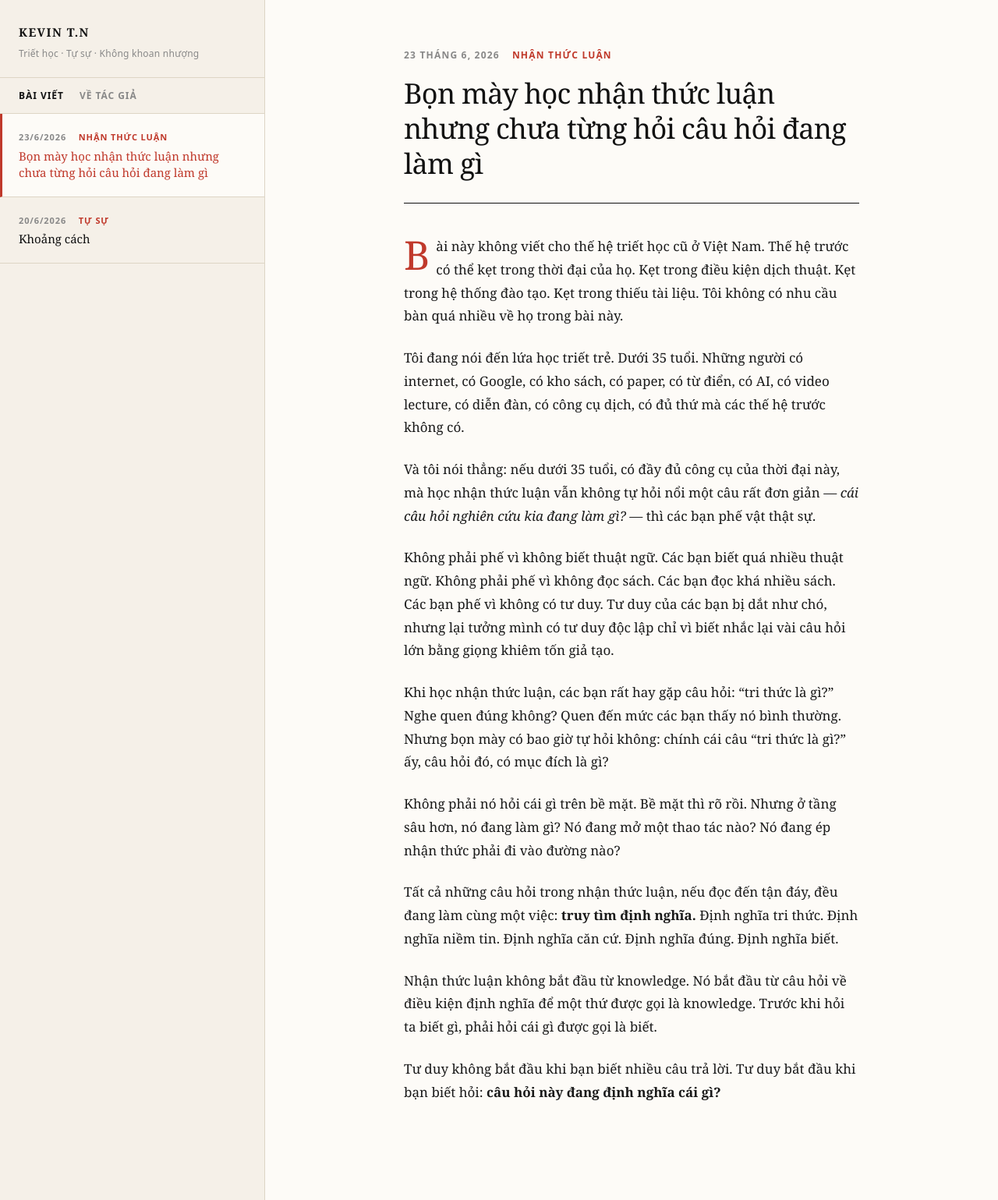
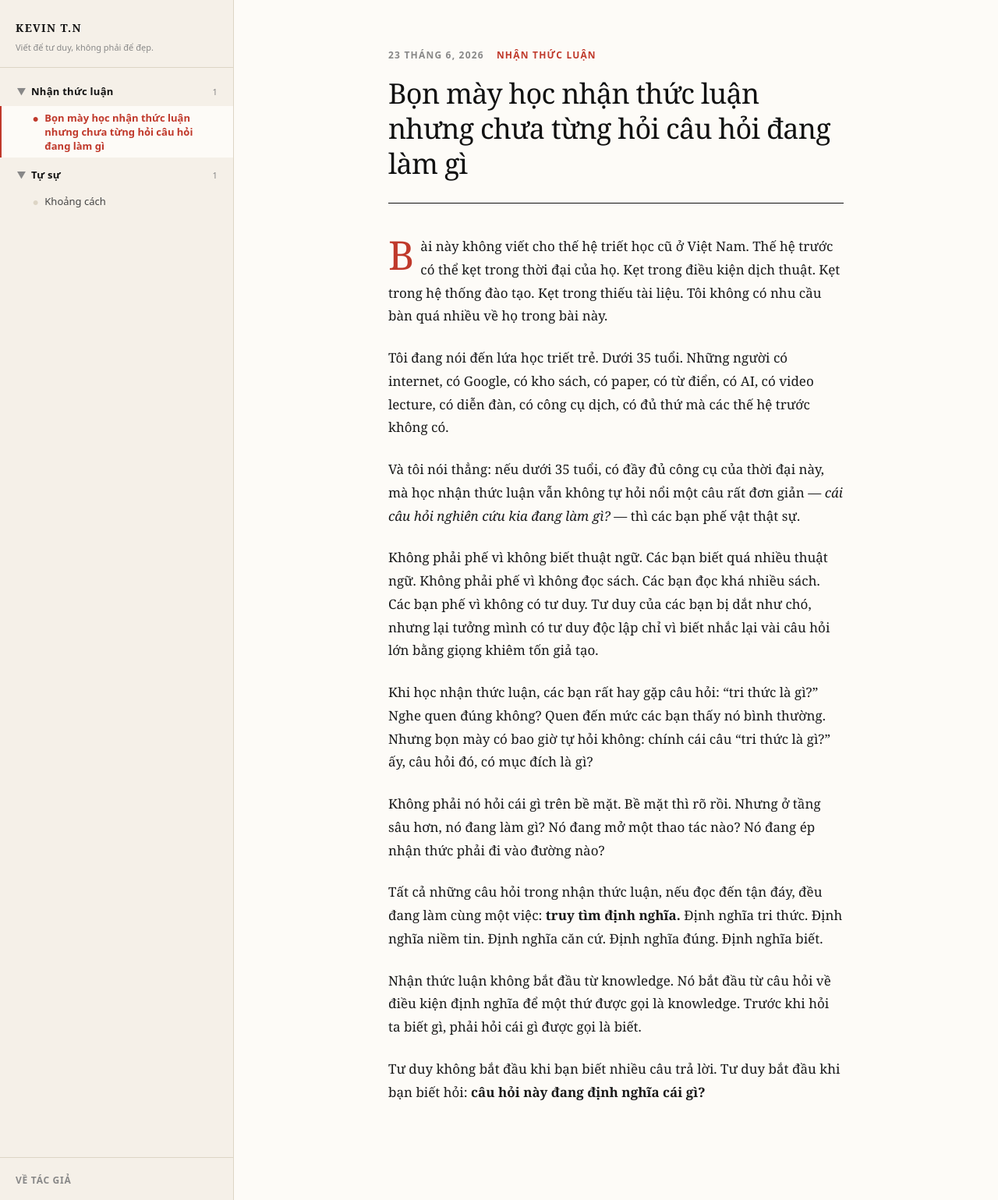
Before and after one commit to jkdkr2439/jkdkr2439.github.io, a Jekyll site: the page built from index.html, in a window 1280 px wide. Shown: the whole page at 78% size. Built offline with Jekyll 4.4.1, drawn with Linux system fonts in a browser that asks for light colours.

Commit message:
sidebar: folder tree grouped by tag

```diff
--- a/index.html
+++ b/index.html
@@ -10,7 +10,7 @@ layout: none
 <meta name="description" content="Triết học · Tự sự · Không khoan nhượng">
 <link rel="preconnect" href="https://fonts.googleapis.com">
 <link rel="preconnect" href="https://fonts.gstatic.com" crossorigin>
-<link href="https://fonts.googleapis.com/css2?family=Noto+Serif:ital,wght@0,400;0,700;1,400&display=swap" rel="stylesheet">
+<link href="https://fonts.googleapis.com/css2?family=Noto+Serif:ital,wght@0,400;0,700;1,400&family=JetBrains+Mono:wght@400&display=swap" rel="stylesheet">
 <style>
 :root {
   --bg: #F5F0E8;
@@ -19,11 +19,10 @@ layout: none
   --muted: #888;
   --red: #C0392B;
   --border: #DDD5C5;
-  --sidebar-w: 340px;
+  --sidebar-w: 300px;
 }
 
 * { box-sizing: border-box; margin: 0; padding: 0; }
-
 html, body { height: 100%; overflow: hidden; }
 
 body {
@@ -34,13 +33,10 @@ body {
   line-height: 1.75;
 }
 
-/* LAYOUT */
-.app {
-  display: flex;
-  height: 100vh;
-}
+/* === LAYOUT === */
+.app { display: flex; height: 100vh; }
 
-/* LEFT SIDEBAR */
+/* === SIDEBAR === */
 .sidebar {
   width: var(--sidebar-w);
   min-width: var(--sidebar-w);
@@ -52,38 +48,134 @@ body {
 }
 
 .sidebar-header {
-  padding: 28px 24px 20px;
+  padding: 24px 20px 16px;
   border-bottom: 1px solid var(--border);
 }
 
 .sidebar-logo {
   font-weight: 700;
-  font-size: 15px;
+  font-size: 14px;
   letter-spacing: 0.1em;
   text-transform: uppercase;
   color: var(--ink);
+}
+
+.sidebar-tagline {
+  font-size: 11px;
+  color: var(--muted);
+  font-family: system-ui, -apple-system, sans-serif;
+  margin-top: 2px;
+}
+
+/* TREE */
+.tree {
+  flex: 1;
+  overflow-y: auto;
+  padding: 12px 0;
+  font-family: system-ui, -apple-system, sans-serif;
+  font-size: 13px;
+}
+
+.tree-section {
   margin-bottom: 4px;
 }
 
-.sidebar-tagline {
-  font-size: 12px;
-  color: var(--muted);
-  font-family: system-ui, -apple-system, sans-serif;
+.tree-folder {
+  display: flex;
+  align-items: center;
+  gap: 6px;
+  padding: 7px 20px;
+  cursor: pointer;
+  font-weight: 600;
+  color: var(--ink);
   letter-spacing: 0.02em;
+  user-select: none;
+  transition: background 0.1s;
 }
 
-.sidebar-nav {
-  padding: 12px 24px;
-  border-bottom: 1px solid var(--border);
-  display: flex;
-  gap: 20px;
+.tree-folder:hover {
+  background: rgba(0,0,0,0.04);
 }
 
-.sidebar-nav a {
+.tree-folder .icon {
+  font-size: 12px;
+  width: 14px;
+  text-align: center;
+  transition: transform 0.15s;
+  color: var(--muted);
+}
+
+.tree-folder.open .icon {
+  transform: rotate(90deg);
+}
+
+.tree-folder .folder-name {
+  flex: 1;
+}
+
+.tree-folder .count {
+  color: var(--muted);
+  font-weight: 400;
+  font-size: 11px;
+}
+
+.tree-items {
+  display: none;
+  padding-left: 0;
+}
+
+.tree-section.open .tree-items {
+  display: block;
+}
+
+.tree-item {
+  display: flex;
+  align-items: baseline;
+  gap: 8px;
+  padding: 6px 20px 6px 40px;
+  cursor: pointer;
+  color: #444;
+  font-weight: 400;
+  font-size: 13px;
+  line-height: 1.4;
+  transition: background 0.1s, color 0.1s;
+  border-left: 2px solid transparent;
+}
+
+.tree-item:hover {
+  background: rgba(0,0,0,0.03);
+  color: var(--ink);
+}
+
+.tree-item.active {
+  background: var(--bg-panel);
+  color: var(--red);
+  border-left-color: var(--red);
+  font-weight: 600;
+}
+
+.tree-item .dot {
+  color: var(--border);
+  font-size: 8px;
+  flex-shrink: 0;
+  margin-top: 2px;
+}
+
+.tree-item.active .dot {
+  color: var(--red);
+}
+
+/* About link at bottom */
+.sidebar-footer {
+  border-top: 1px solid var(--border);
+  padding: 12px 20px;
+}
+
+.sidebar-footer a {
   font-family: system-ui, -apple-system, sans-serif;
   font-size: 12px;
   font-weight: 600;
-  letter-spacing: 0.08em;
+  letter-spacing: 0.06em;
   text-transform: uppercase;
   color: var(--muted);
   text-decoration: none;
@@ -91,66 +183,16 @@ body {
   transition: color 0.15s;
 }
 
-.sidebar-nav a:hover,
-.sidebar-nav a.active {
+.sidebar-footer a:hover,
+.sidebar-footer a.active {
   color: var(--ink);
 }
 
-.post-entries {
-  flex: 1;
-  overflow-y: auto;
-  padding: 0;
-}
-
-.entry {
-  padding: 20px 24px;
-  border-bottom: 1px solid var(--border);
-  cursor: pointer;
-  transition: background 0.1s;
-}
-
-.entry:hover {
-  background: rgba(0,0,0,0.03);
-}
-
-.entry.active {
-  background: var(--bg-panel);
-  border-left: 3px solid var(--red);
-  padding-left: 21px;
-}
-
-.entry-date {
-  font-family: system-ui, -apple-system, sans-serif;
-  font-size: 11px;
-  font-weight: 600;
-  letter-spacing: 0.08em;
-  text-transform: uppercase;
-  color: var(--muted);
-  margin-bottom: 4px;
-}
-
-.entry-tag {
-  color: var(--red);
-  margin-left: 12px;
-}
-
-.entry-title {
-  font-size: 15px;
-  font-weight: 400;
-  line-height: 1.4;
-  color: var(--ink);
-}
-
-.entry.active .entry-title {
-  color: var(--red);
-}
-
-/* RIGHT PANEL */
+/* === READER === */
 .reader {
   flex: 1;
   overflow-y: auto;
   background: var(--bg-panel);
-  padding: 0;
 }
 
 .reader-content {
@@ -261,69 +303,64 @@ body {
   color: var(--muted);
 }
 
-.about-contact a {
-  color: var(--red);
-  text-decoration: none;
-}
+.about-contact a { color: var(--red); text-decoration: none; }
 
-/* SCROLLBAR */
-.post-entries::-webkit-scrollbar,
-.reader::-webkit-scrollbar {
-  width: 6px;
-}
+/* Scrollbar */
+.tree::-webkit-scrollbar,
+.reader::-webkit-scrollbar { width: 6px; }
+.tree::-webkit-scrollbar-thumb,
+.reader::-webkit-scrollbar-thumb { background: var(--border); border-radius: 3px; }
 
-.post-entries::-webkit-scrollbar-thumb,
-.reader::-webkit-scrollbar-thumb {
-  background: var(--border);
-  border-radius: 3px;
-}
-
-/* MOBILE */
+/* Mobile */
 @media (max-width: 768px) {
   .app { flex-direction: column; }
   .sidebar {
-    width: 100%;
-    min-width: 100%;
-    height: auto;
-    max-height: 45vh;
+    width: 100%; min-width: 100%;
+    height: auto; max-height: 40vh;
     border-right: none;
     border-bottom: 1.5px solid var(--border);
   }
-  .reader { height: 55vh; }
-  .reader-content, .about-content { padding: 32px 20px 60px; }
-  .sidebar-header { padding: 20px 16px 14px; }
-  .sidebar-nav { padding: 10px 16px; }
-  .entry { padding: 14px 16px; }
+  .reader { height: 60vh; }
+  .reader-content, .about-content { padding: 28px 18px 60px; }
+  .tree-item { padding-left: 32px; }
 }
 </style>
 </head>
 <body>
 
 <div class="app">
-  <!-- LEFT: Sidebar -->
   <div class="sidebar">
     <div class="sidebar-header">
       <div class="sidebar-logo">Kevin T.N</div>
-      <div class="sidebar-tagline">Triết học · Tự sự · Không khoan nhượng</div>
+      <div class="sidebar-tagline">Viết để tư duy, không phải để đẹp.</div>
     </div>
-    <div class="sidebar-nav">
-      <a onclick="showPosts()" id="nav-posts" class="active">Bài viết</a>
-      <a onclick="showAbout()" id="nav-about">Về tác giả</a>
-    </div>
-    <div class="post-entries" id="post-entries">
-      {% for post in site.posts %}
-      <div class="entry" onclick="showPost({{ forloop.index0 }})" id="entry-{{ forloop.index0 }}">
-        <div class="entry-date">
-          {{ post.date | date: "%-d/%-m/%Y" }}
-          {% if post.tag %}<span class="entry-tag">{{ post.tag }}</span>{% endif %}
+
+    <div class="tree" id="tree">
+      {% assign tags = site.posts | map: "tag" | uniq %}
+      {% for tag in tags %}
+      <div class="tree-section open" id="section-{{ tag | slugify }}">
+        <div class="tree-folder open" onclick="toggleFolder(this)">
+          <span class="icon">▶</span>
+          <span class="folder-name">{{ tag }}</span>
+          <span class="count">{% assign tag_posts = site.posts | where: "tag", tag %}{{ tag_posts | size }}</span>
         </div>
-        <div class="entry-title">{{ post.title }}</div>
+        <div class="tree-items">
+          {% for post in tag_posts %}
+          <div class="tree-item" onclick="showPost({{ post.url | jsonify }})" data-url="{{ post.url }}">
+            <span class="dot">●</span>
+            <span>{{ post.title }}</span>
+          </div>
+          {% endfor %}
+        </div>
       </div>
       {% endfor %}
     </div>
+
+    <div class="sidebar-footer">
+      <a onclick="showAbout()">Về tác giả</a>
+    </div>
   </div>
 
-  <!-- RIGHT: Reader -->
   <div class="reader" id="reader">
     <div class="reader-empty" id="reader-empty">
       Chọn một bài viết bên trái để đọc.
```
Also changed, not shown: other parts of index.html (+19 -32 lines).
